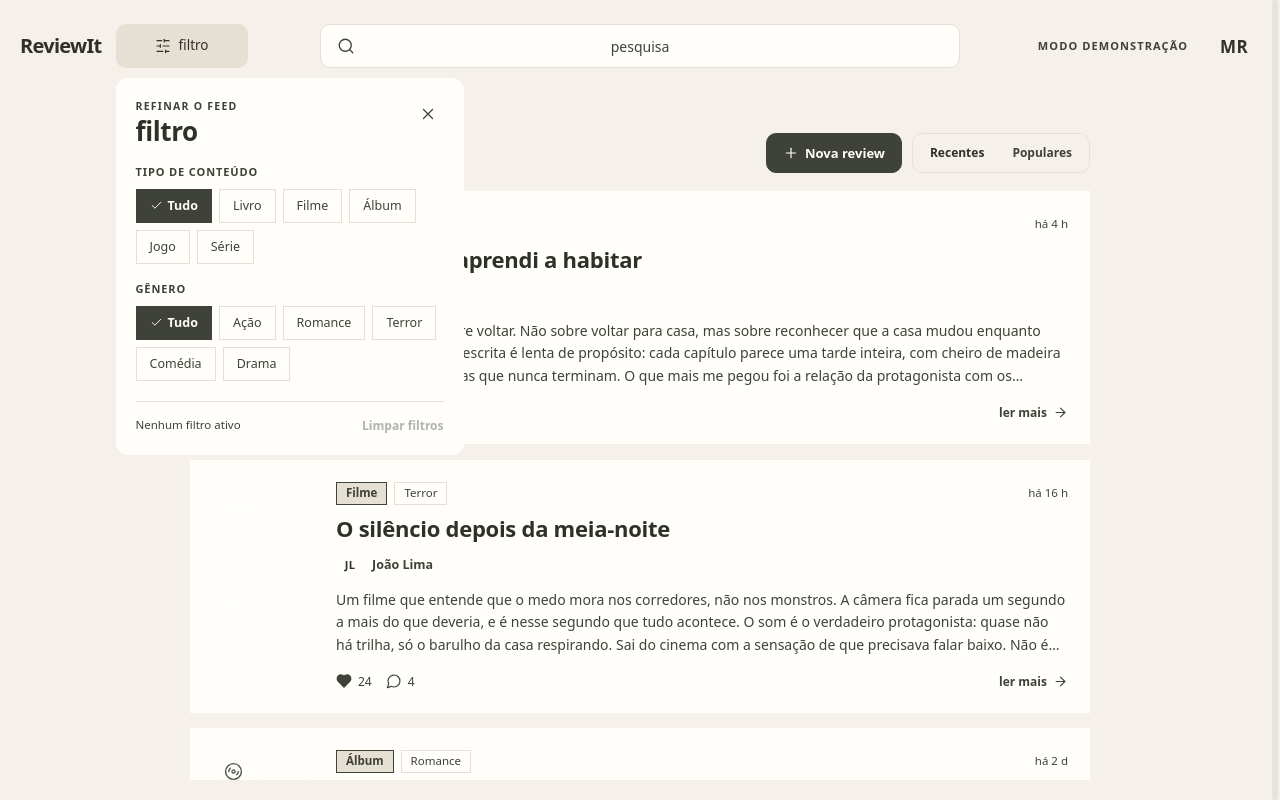
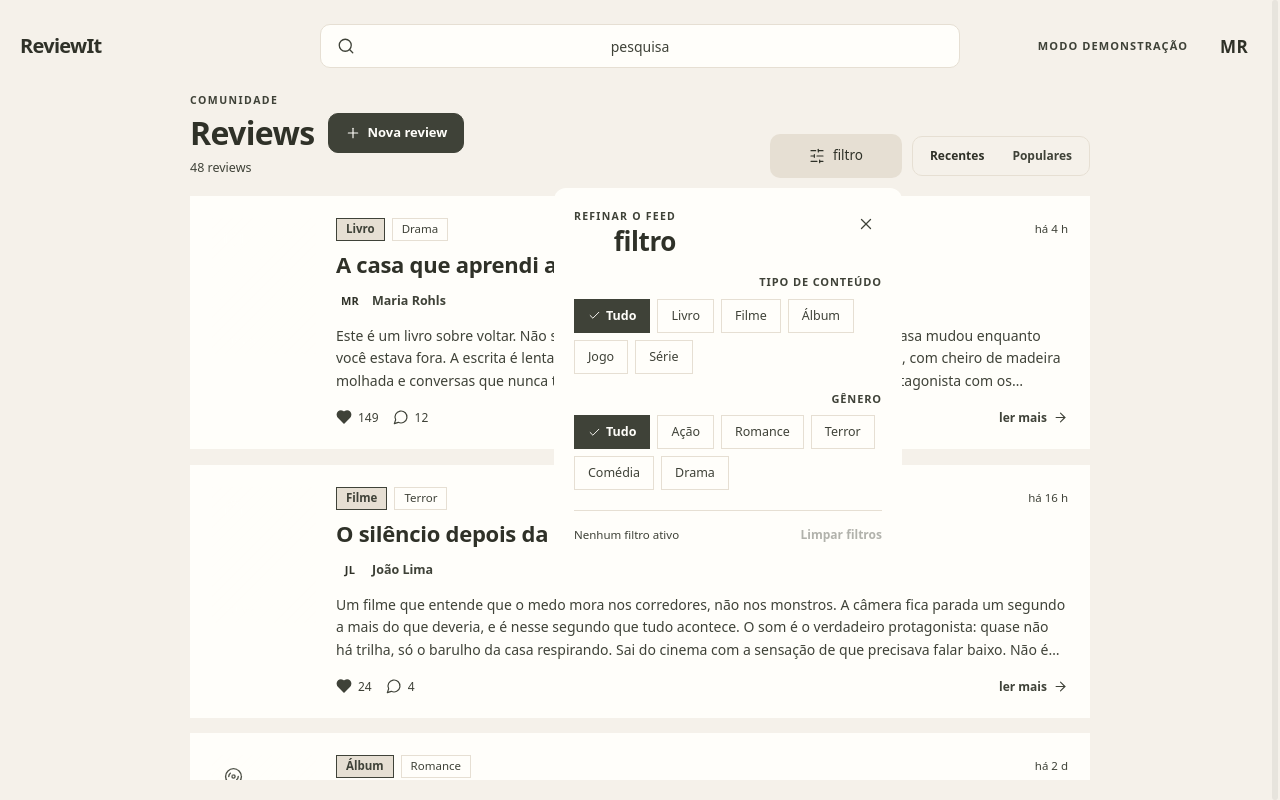
Before and after one commit to pedrorohloff/ReviewIt, an Angular app in the folder frontend/: page / in a window 1280 px wide. Both pictures are taken after a click on the button "filtro". Built offline with nearby package versions, Linux system fonts and the light colour scheme.

Commit message:
fix(frontend): group feed header actions

```diff
--- a/frontend/src/app/features/feed/feed-header.css
+++ b/frontend/src/app/features/feed/feed-header.css
@@ -4,6 +4,10 @@
   justify-content: space-between;
   gap: 1rem;
   padding-bottom: 1.125rem;
+}
+
+.feed-head__title {
+  min-width: 0;
 }
 
 .feed-head__eyebrow {
@@ -13,6 +17,13 @@
   font-weight: 650;
   letter-spacing: 0.14em;
   text-transform: uppercase;
+}
+
+.feed-head__title-row {
+  display: flex;
+  align-items: center;
+  flex-wrap: wrap;
+  gap: 0.875rem;
 }
 
 .feed-head h1 {
@@ -34,7 +45,14 @@
 .feed-head__actions {
   display: flex;
   align-items: center;
+  justify-content: flex-end;
+  flex-wrap: wrap;
   gap: 0.625rem;
+}
+
+.feed-head__filter {
+  position: relative;
+  flex: 0 0 auto;
 }
 
 .feed-head__new {
@@ -58,6 +76,58 @@
 .feed-head__new:hover {
   border-color: var(--color-ink-strong);
   background: var(--color-ink-strong);
+}
+
+.filter-button {
+  display: inline-flex;
+  align-items: center;
+  justify-content: center;
+  gap: 0.5rem;
+  width: 8.25rem;
+  height: 2.75rem;
+  border: 1.5px solid var(--color-border-strong);
+  border-radius: var(--radius-control);
+  background: transparent;
+  color: var(--color-ink);
+  font-size: 0.84375rem;
+  font-weight: 500;
+  line-height: 1;
+  transition:
+    background-color 120ms ease-out,
+    border-color 120ms ease-out,
+    color 120ms ease-out;
+}
+
+.filter-button:hover {
+  background: var(--color-surface-muted);
+}
+
+.filter-button.is-active {
+  border-color: var(--color-ink);
+  background: var(--color-border);
+  color: var(--color-ink-strong);
+}
+
+.filter-button__badge {
+  display: grid;
+  min-width: 1.125rem;
+  height: 1.125rem;
+  padding: 0 0.3125rem;
+  place-items: center;
+  border-radius: 50%;
+  background: var(--color-ink);
+  color: var(--color-surface);
+  font-size: 0.6875rem;
+  font-weight: 700;
+  line-height: 1;
+}
+
+.filter-backdrop {
+  position: fixed;
+  inset: 0;
+  z-index: 40;
+  cursor: default;
+  background: transparent;
 }
 
 .sort {
@@ -104,7 +174,26 @@
 
   .feed-head__actions {
     width: 100%;
-    flex-wrap: wrap;
+    flex-wrap: nowrap;
+  }
+
+  .filter-button {
+    width: 2.75rem;
+    padding: 0;
+  }
+
+  .filter-button__label {
+    display: none;
+  }
+
+  .filter-button__badge {
+    position: absolute;
+    top: -0.3125rem;
+    right: -0.3125rem;
+  }
+
+  .filter-backdrop {
+    background: var(--backdrop);
   }
 
   .sort {
--- a/frontend/src/app/features/feed/feed-header.html
+++ b/frontend/src/app/features/feed/feed-header.html
@@ -1,15 +1,47 @@
 <header class="feed-head">
-  <div>
+  <div class="feed-head__title">
     <p class="feed-head__eyebrow">Comunidade</p>
-    <h1 id="feed-title">Reviews</h1>
+    <div class="feed-head__title-row">
+      <h1 id="feed-title">Reviews</h1>
+      <a class="feed-head__new" routerLink="/new">
+        <app-icon name="plus" [size]="16" />
+        Nova review
+      </a>
+    </div>
     <p class="feed-head__count" aria-live="polite">{{ countLabel() }}</p>
   </div>
 
   <div class="feed-head__actions">
-    <a class="feed-head__new" routerLink="/new">
-      <app-icon name="plus" [size]="16" />
-      Nova review
-    </a>
+    <div class="feed-head__filter">
+      <button
+        #filterButton
+        type="button"
+        class="filter-button"
+        [class.is-active]="filterOpen() || activeCount() > 0"
+        [attr.aria-expanded]="filterOpen()"
+        aria-haspopup="dialog"
+        aria-controls="filter-panel"
+        [attr.aria-label]="activeCount() > 0 ? 'Filtro, ' + activeFilterLabel() : 'Filtro'"
+        (click)="toggleFilters()"
+      >
+        <app-icon name="sliders" [size]="16" />
+        <span class="filter-button__label">filtro</span>
+        @if (activeCount() > 0) {
+          <span class="filter-button__badge" aria-hidden="true">{{ activeCount() }}</span>
+        }
+      </button>
+
+      @if (filterOpen()) {
+        <button
+          type="button"
+          class="filter-backdrop"
+          aria-label="Fechar filtros"
+          tabindex="-1"
+          (click)="closeFilters()"
+        ></button>
+        <app-filter-popover align="end" (closed)="closeFilters()" />
+      }
+    </div>
 
     <div class="sort" role="group" aria-label="Ordenar reviews">
       <button
--- a/frontend/src/app/features/feed/feed-header.ts
+++ b/frontend/src/app/features/feed/feed-header.ts
@@ -1,6 +1,16 @@
-import { ChangeDetectionStrategy, Component, computed, inject } from '@angular/core';
+import {
+  ChangeDetectionStrategy,
+  Component,
+  ElementRef,
+  HostListener,
+  computed,
+  inject,
+  signal,
+  viewChild,
+} from '@angular/core';
 import { RouterLink } from '@angular/router';
 import { SortOption } from '@app/core/models/post';
+import { FilterPopover } from '@app/features/filters/filter-popover';
 import { Icon } from '@app/shared/ui/icon/icon';
 import { reviewCountLabel } from '@app/shared/utils/format';
 import { FeedStore } from './feed-store';
@@ -8,18 +18,40 @@ import { FeedStore } from './feed-store';
 @Component({
   selector: 'app-feed-header',
   changeDetection: ChangeDetectionStrategy.OnPush,
-  imports: [Icon, RouterLink],
+  imports: [FilterPopover, Icon, RouterLink],
   templateUrl: './feed-header.html',
   styleUrl: './feed-header.css',
 })
 export class FeedHeader {
   private readonly store = inject(FeedStore);
+  private readonly filterButton = viewChild<ElementRef<HTMLButtonElement>>('filterButton');
 
   protected readonly total = this.store.totalElements;
   protected readonly sort = computed(() => this.store.filters().sort);
   protected readonly countLabel = computed(() => reviewCountLabel(this.total()));
+  protected readonly filterOpen = signal(false);
+  protected readonly activeCount = this.store.activeFilterCount;
+  protected readonly activeFilterLabel = this.store.activeFilterLabel;
 
   protected setSort(value: SortOption): void {
     this.store.setFilters({ ...this.store.filters(), sort: value });
   }
+
+  protected toggleFilters(): void {
+    this.filterOpen.update((open) => !open);
+  }
+
+  protected closeFilters(): void {
+    if (!this.filterOpen()) {
+      return;
+    }
+
+    this.filterOpen.set(false);
+    queueMicrotask(() => this.filterButton()?.nativeElement.focus());
+  }
+
+  @HostListener('document:keydown.escape')
+  protected onEscape(): void {
+    this.closeFilters();
+  }
 }
--- a/frontend/src/app/features/filters/filter-popover.css
+++ b/frontend/src/app/features/filters/filter-popover.css
@@ -16,6 +16,11 @@
   border-radius: 0.75rem;
   background: var(--color-surface);
   box-shadow: var(--shadow-popover);
+}
+
+.filter-popover--end {
+  right: 0;
+  left: auto;
 }
 
 .filter-popover__head {
--- a/frontend/src/app/features/filters/filter-popover.html
+++ b/frontend/src/app/features/filters/filter-popover.html
@@ -1,6 +1,7 @@
 <section
   id="filter-panel"
   class="filter-popover"
+  [class.filter-popover--end]="align() === 'end'"
   role="dialog"
   aria-labelledby="filter-title"
   aria-modal="false"
--- a/frontend/src/app/features/filters/filter-popover.ts
+++ b/frontend/src/app/features/filters/filter-popover.ts
@@ -1,4 +1,11 @@
-import { ChangeDetectionStrategy, Component, computed, inject, output } from '@angular/core';
+import {
+  ChangeDetectionStrategy,
+  Component,
+  computed,
+  inject,
+  input,
+  output,
+} from '@angular/core';
 import { ContentType, FeedFilters, Genre } from '@app/core/models/post';
 import { FeedStore } from '@app/features/feed/feed-store';
 import { CONTENT_TYPE_LABELS, GENRE_LABELS } from '@app/shared/utils/format';
@@ -38,6 +45,7 @@ const GENRE_OPTIONS: readonly FilterOption<GenreFilter>[] = [
 export class FilterPopover {
   private readonly store = inject(FeedStore);
 
+  readonly align = input<'start' | 'end'>('start');
   readonly closed = output<void>();
 
   protected readonly typeOptions = TYPE_OPTIONS;
--- a/frontend/src/app/layout/top-bar/top-bar.css
+++ b/frontend/src/app/layout/top-bar/top-bar.css
@@ -40,11 +40,6 @@
   outline-offset: 0.25rem;
 }
 
-.topbar__filter {
-  position: relative;
-  min-width: 0;
-}
-
 .topbar__avatar {
   display: flex;
   align-items: center;
@@ -68,79 +63,10 @@
   white-space: nowrap;
 }
 
-.filter-button {
-  display: inline-flex;
-  align-items: center;
-  justify-content: center;
-  gap: 0.5rem;
-  width: 8.25rem;
-  height: 2.75rem;
-  border: 1.5px solid var(--color-border-strong);
-  border-radius: var(--radius-control);
-  background: transparent;
-  color: var(--color-ink);
-  font-size: 0.84375rem;
-  font-weight: 500;
-  line-height: 1;
-  transition:
-    background-color 120ms ease-out,
-    border-color 120ms ease-out,
-    color 120ms ease-out;
-}
-
-.filter-button:hover {
-  background: var(--color-surface-muted);
-}
-
-.filter-button.is-active {
-  border-color: var(--color-ink);
-  background: var(--color-border);
-  color: var(--color-ink-strong);
-}
-
-.filter-button__badge {
-  display: grid;
-  min-width: 1.125rem;
-  height: 1.125rem;
-  padding: 0 0.3125rem;
-  place-items: center;
-  border-radius: 50%;
-  background: var(--color-ink);
-  color: var(--color-surface);
-  font-size: 0.6875rem;
-  font-weight: 700;
-  line-height: 1;
-}
-
-.filter-backdrop {
-  position: fixed;
-  inset: 0;
-  z-index: 40;
-  cursor: default;
-  background: transparent;
-}
-
 /* The badge + avatar needs ~13rem; only show it once the side column fits. */
 @media (max-width: 1099px) {
   .demo-badge {
     display: none;
-  }
-}
-
-@media (max-width: 1199px) {
-  .filter-button {
-    width: 3rem;
-    padding: 0;
-  }
-
-  .filter-button__label {
-    display: none;
-  }
-
-  .filter-button__badge {
-    position: absolute;
-    top: -0.3125rem;
-    right: -0.3125rem;
   }
 }
 
@@ -182,12 +108,4 @@
   .topbar__avatar {
     grid-area: avatar;
   }
-
-  .filter-button {
-    width: 2.75rem;
-  }
-
-  .filter-backdrop {
-    background: var(--backdrop);
-  }
 }
--- a/frontend/src/app/layout/top-bar/top-bar.html
+++ b/frontend/src/app/layout/top-bar/top-bar.html
@@ -1,44 +1,8 @@
 <header class="topbar" aria-label="Barra de navegação">
   <div class="topbar__left">
-    <a
-      class="topbar__brand"
-      routerLink="/"
-      aria-label="ReviewIt, ir para a página inicial"
-      (click)="goHome()"
-    >
+    <a class="topbar__brand" routerLink="/" aria-label="ReviewIt, ir para a página inicial">
       ReviewIt
     </a>
-
-    <div class="topbar__filter">
-      <button
-        #filterButton
-        type="button"
-        class="filter-button"
-        [class.is-active]="filterOpen() || activeCount() > 0"
-        [attr.aria-expanded]="filterOpen()"
-        aria-haspopup="dialog"
-        aria-controls="filter-panel"
-        [attr.aria-label]="activeCount() > 0 ? 'Filtro, ' + activeFilterLabel() : 'Filtro'"
-        (click)="toggleFilters()"
-      >
-        <app-icon name="sliders" [size]="16" />
-        <span class="filter-button__label">filtro</span>
-        @if (activeCount() > 0) {
-          <span class="filter-button__badge" aria-hidden="true">{{ activeCount() }}</span>
-        }
-      </button>
-
-      @if (filterOpen()) {
-        <button
-          type="button"
-          class="filter-backdrop"
-          aria-label="Fechar filtros"
-          tabindex="-1"
-          (click)="closeFilters()"
-        ></button>
-        <app-filter-popover (closed)="closeFilters()" />
-      }
-    </div>
   </div>
 
   <app-search-field />
--- a/frontend/src/app/layout/top-bar/top-bar.ts
+++ b/frontend/src/app/layout/top-bar/top-bar.ts
@@ -1,55 +1,16 @@
-import {
-  ChangeDetectionStrategy,
-  Component,
-  ElementRef,
-  HostListener,
-  inject,
-  signal,
-  viewChild,
-} from '@angular/core';
+import { ChangeDetectionStrategy, Component, inject } from '@angular/core';
 import { RouterLink } from '@angular/router';
 import { AuthService } from '@app/core/auth/auth.service';
-import { FeedStore } from '@app/features/feed/feed-store';
-import { FilterPopover } from '@app/features/filters/filter-popover';
 import { SearchField } from '@app/features/search/search-field';
 import { AvatarMenu } from '@app/layout/avatar-menu/avatar-menu';
-import { Icon } from '@app/shared/ui/icon/icon';
 
 @Component({
   selector: 'app-top-bar',
   changeDetection: ChangeDetectionStrategy.OnPush,
-  imports: [AvatarMenu, FilterPopover, Icon, RouterLink, SearchField],
+  imports: [AvatarMenu, RouterLink, SearchField],
   templateUrl: './top-bar.html',
   styleUrl: './top-bar.css',
 })
 export class TopBar {
-  private readonly feed = inject(FeedStore);
   protected readonly auth = inject(AuthService);
-  private readonly filterButton = viewChild<ElementRef<HTMLButtonElement>>('filterButton');
-
-  protected readonly filterOpen = signal(false);
-  protected readonly activeCount = this.feed.activeFilterCount;
-  protected readonly activeFilterLabel = this.feed.activeFilterLabel;
-
-  protected goHome(): void {
-    this.filterOpen.set(false);
-  }
-
-  toggleFilters(): void {
-    this.filterOpen.update((open) => !open);
-  }
-
-  closeFilters(): void {
-    if (!this.filterOpen()) {
-      return;
-    }
-
-    this.filterOpen.set(false);
-    queueMicrotask(() => this.filterButton()?.nativeElement.focus());
-  }
-
-  @HostListener('document:keydown.escape')
-  protected onEscape(): void {
-    this.closeFilters();
-  }
 }
```
Also changed, not shown: 1 other file (tests, documents, lock files or other folders).
